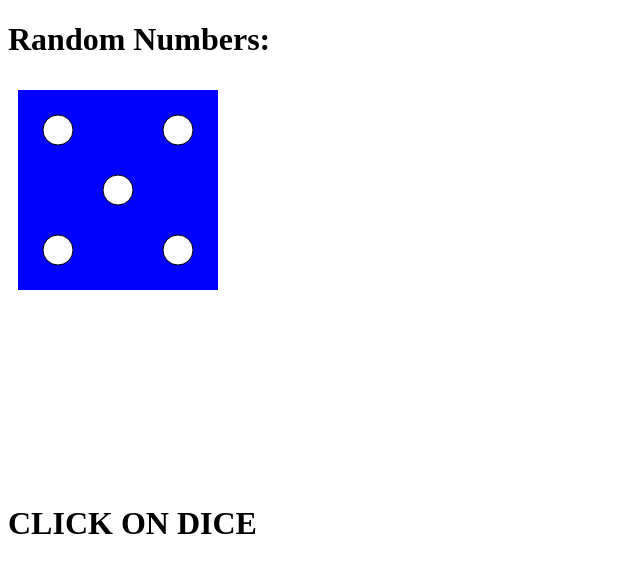
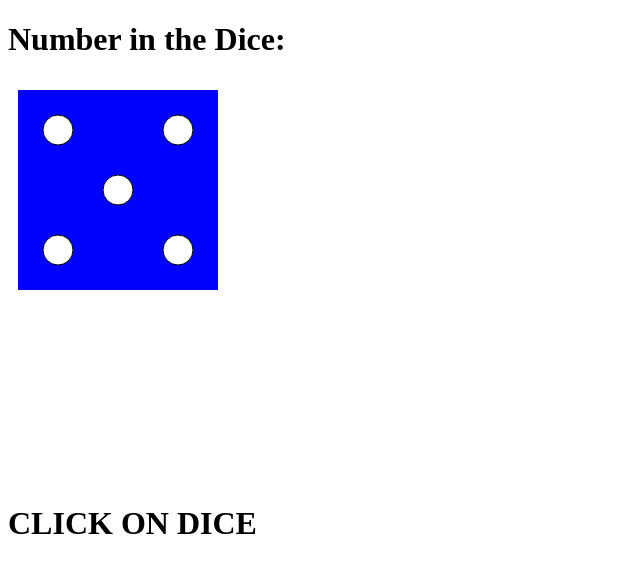
Before and after one commit to SaumyaGuptaTechnokrat/DICE, a plain HTML site: page index.html in a window 1280 px wide. Shown: the whole page, without its empty margins (0-640 px from the left). Drawn offline with Linux system fonts and the light colour scheme.

Commit message:
Update index.html

```diff
--- a/index.html
+++ b/index.html
@@ -16,7 +16,7 @@
     </style>
 </head>
 <body>
-    <h1 id="rannum">Random Numbers:</h1>
+    <h1 id="rannum">Number in the Dice:</h1>
     <!--<abbr title="Cascading Style Sheet">css</abbr>-->
     <svg onclick="rannum()" width="400", height="400" >
         <rect x="10px"  y="10px" width="200px" height="200px" style="fill:blue;"/>
```
